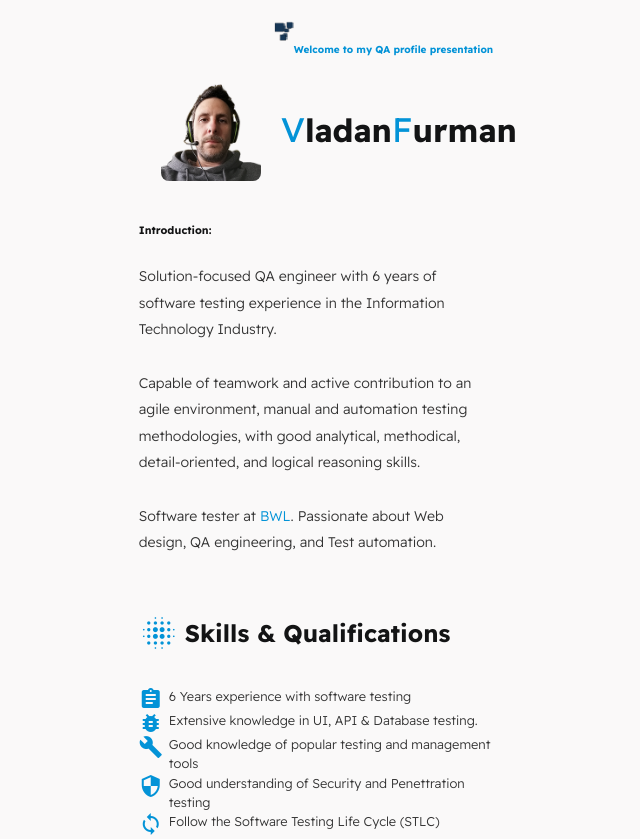
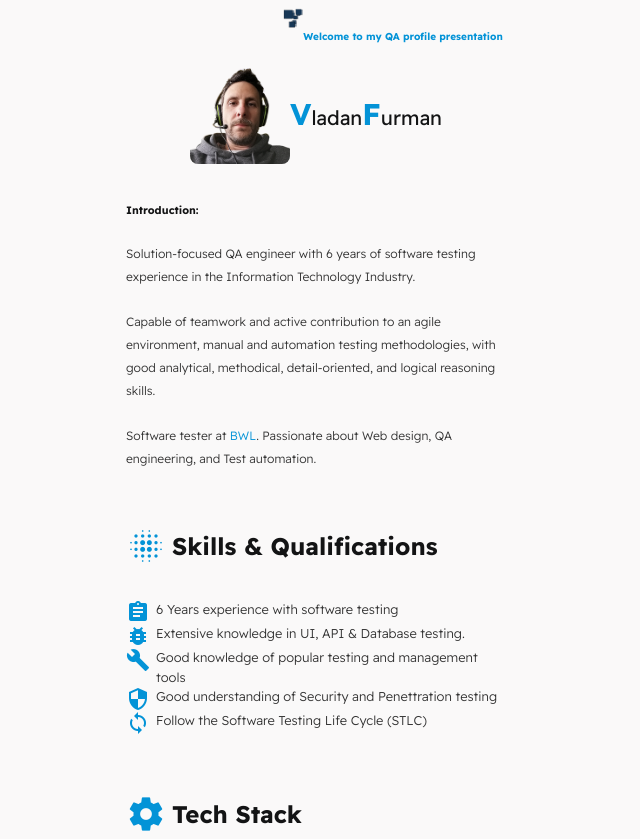
Before and after one commit to furisha/digital_resume, a plain HTML site: page index.html in a window 1280 px wide. Shown: the top 839 px of the page, without its empty margins (324-964 px from the left). Drawn offline with nearby package versions, Linux system fonts and the light colour scheme.

Commit message:
Add files via upload
New Fix

```diff
--- a/styles/main.css
+++ b/styles/main.css
@@ -55,7 +55,7 @@ i{
 #container--main{
     max-width: 380px;
     margin: 0 auto;
-    padding: 0.8em;
+    padding-right: 0.2em;
 }
 
 .section--page{
@@ -89,13 +89,19 @@ i{
 }
 
 #bio, a{
-    font-size: 14px;
+    font-size: 12px;
     font-weight: 300;
 }
 
+#user-name{
+    font-size: 20px;
+    font-weight: 400;
+    /* color: #0393D7; */
+}
+
 #user-name span{
-    font-size: 34px;
-    font-weight: 400;
+    font-size: 30px;
+    font-weight: 800;
     color: #0393D7;
 }
 
@@ -121,8 +127,8 @@ i{
     height: 100px;
     object-fit: cover;
     border-radius: 8%;
-    margin-right: 20px;
-    margin-left: 20px;
+    /* margin-right: 20px;
+    margin-left: 20px; */
 }
 
 #profile-pic-name--main{
```
